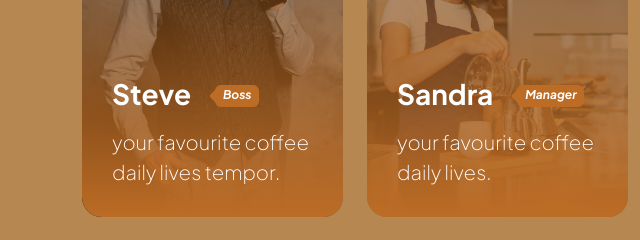
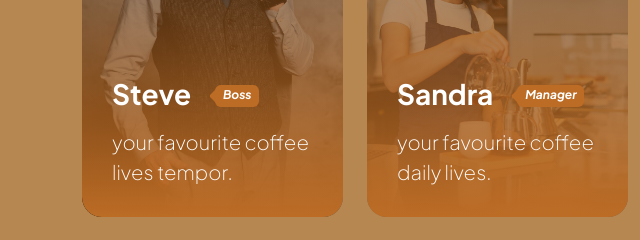
Before and after one commit to LH-Coffee/LH-coffee-aux, a plain HTML site: page index.html in a window 1280 px wide. Shown: the part 1940-2180 px from the top of the page, 0-640 px from the left. Drawn offline with Linux system fonts and the light colour scheme.

Commit message:
Update index.html

```diff
--- a/index.html
+++ b/index.html
@@ -168,7 +168,7 @@ Bootstrap 5 HTML CSS Template
                                             <p class="badge ms-4"><em>Boss</em></p>
                                         </div>
 
-                                        <p class="text-white mb-0">your favourite coffee daily lives tempor.</p>
+                                        <p class="text-white mb-0">your favourite coffee lives tempor.</p>
                                     </div>
 
                                     <div class="team-block-image-wrap">
```
